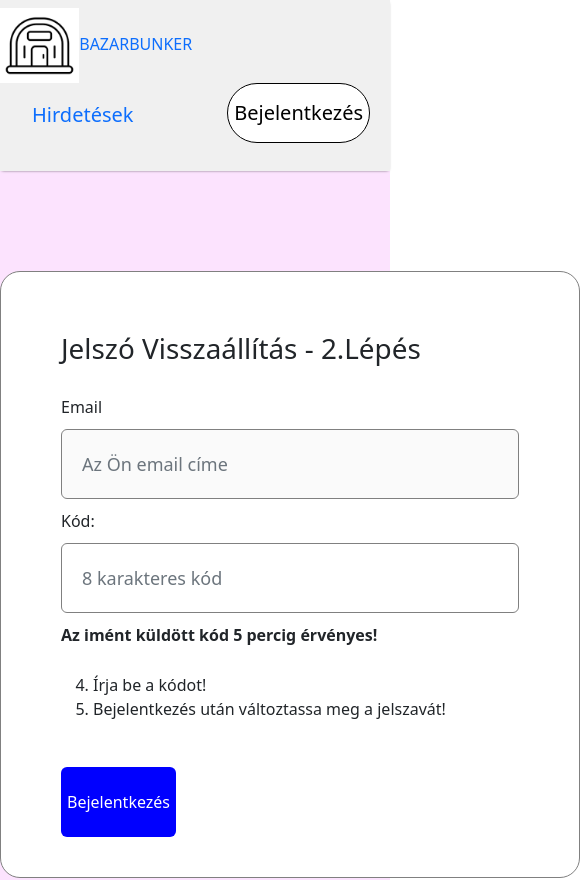
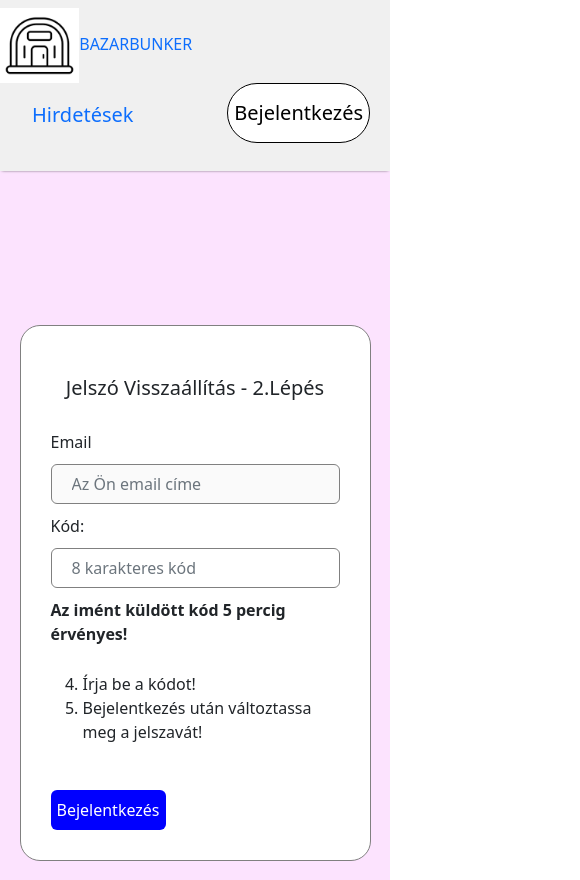
Before and after one commit to farkaslevente/14AA-D-BazarBunker, a React (Create React App) app in the folder frontend_new/: page /elfelejtettjelszobejelentkezes in a window 390 px wide. Shown: the top 880 px of the page, 580 px wide, since content can reach past the window. Built offline with nearby package versions, Linux system fonts and the light colour scheme.

Commit message:
ResetPasswordLogin page is responsive

```diff
--- a/frontend_new/src/Pages/CSS/PasswordResetPage.css
+++ b/frontend_new/src/Pages/CSS/PasswordResetPage.css
@@ -1,6 +1,6 @@
 .passwordresetpage {
     width: 100%;
-    min-height: 100vh; /* Minimum height of viewport */
+    min-height: 100vh;
     background: #fce3fe;
     padding-top: 50px;
     padding-bottom: 50px;
@@ -10,7 +10,7 @@
 }
 
 .passwordreset-container {
-    width: 580px; /* Retaining original width for regular-sized screens */
+    width: 580px;
     background: white;
     margin: auto;
     padding: 40px 60px;
@@ -32,7 +32,7 @@
 }
 
 .passwordreset-fields input {
-    height: 50px; /* Adjusted height for regular-sized screens */
+    height: 50px;
     width: 100%;
     padding-left: 20px;
     border: 1px solid gray;
@@ -42,8 +42,8 @@
 }
 
 .passwordreset-container button {
-    width: 100%; /* Adjusted width for smaller screens */
-    height: 50px; /* Adjusted height for regular-sized screens */
+    width: 100%;
+    height: 50px;
     color: white;
     background: blue;
     margin-top: 30px;
@@ -69,11 +69,10 @@ label {
     font-weight: 500;
 }
 
-/* Media query for smaller screens */
 @media (max-width: 768px) {
     .passwordreset-container {
         width: 90%;
-        max-width: 400px; /* Adjust based on your design */
+        max-width: 400px;
         padding: 30px;
     }
 
@@ -82,16 +81,16 @@ label {
     }
 
     .passwordreset-fields input {
-        height: 40px; /* Adjusted height for smaller screens */
-        font-size: 16px; /* Adjusted font size for smaller screens */
+        height: 40px;
+        font-size: 16px;
     }
 
     .passwordreset-container button {
-        height: 40px; /* Adjusted height for smaller screens */
-        font-size: 16px; /* Adjusted font size for smaller screens */
+        height: 40px;
+        font-size: 16px;
     }
 
     .passwordreset-signup {
-        font-size: 16px; /* Adjusted font size for smaller screens */
+        font-size: 16px;
     }
 }
--- a/frontend_new/src/Pages/CSS/ResetPasswordLogin.css
+++ b/frontend_new/src/Pages/CSS/ResetPasswordLogin.css
@@ -1,14 +1,16 @@
 .passwordresetloginpage {
     width: 100%;
-    height: 100%;
+    min-height: 100vh;
     background: #fce3fe;
-    padding-top: 100px;
-    padding-bottom: 100px;
+    padding-top: 50px;
+    padding-bottom: 50px;
+    display: flex;
+    justify-content: center;
+    align-items: center;
 }
 
 .passwordresetlogin-container {
     width: 580px;
-    height: fit-content;
     background: white;
     margin: auto;
     padding: 40px 60px;
@@ -18,29 +20,30 @@
 
 .passwordresetlogin-container h1 {
     margin: 20px 0px;
+    text-align: center;
+    font-size: 24px;
 }
 
 .passwordresetlogin-fields {
-    display:  flex;
+    display: flex;
     flex-direction: column;
     gap: 10px;
     margin-top: 30px;
 }
 
 .passwordresetlogin-fields input {
-    height: 70px;
+    height: 50px;
     width: 100%;
     padding-left: 20px;
     border: 1px solid gray;
     outline: none;
     color: black;
     font-size: 18px;
-
 }
 
 .passwordresetlogin-container button {
     width: 50%;
-    height: 70px;
+    height: 50px;
     color: white;
     background: blue;
     margin-top: 30px;
@@ -48,7 +51,6 @@
     font-size: 16px;
     font-weight: 500;
     cursor: pointer;
-
 }
 
 .passwordresetlogin-signup {
@@ -66,3 +68,29 @@
 label {
     font-weight: 500;
 }
+
+@media (max-width: 768px) {
+    .passwordresetlogin-container {
+        width: 90%;
+        max-width: 400px;
+        padding: 30px;
+    }
+
+    .passwordresetlogin-container h1 {
+        font-size: 20px;
+    }
+
+    .passwordresetlogin-fields input {
+        height: 40px;
+        font-size: 16px;
+    }
+
+    .passwordresetlogin-container button {
+        height: 40px;
+        font-size: 16px;
+    }
+
+    .passwordresetlogin-signup {
+        font-size: 16px;
+    }
+}
```
